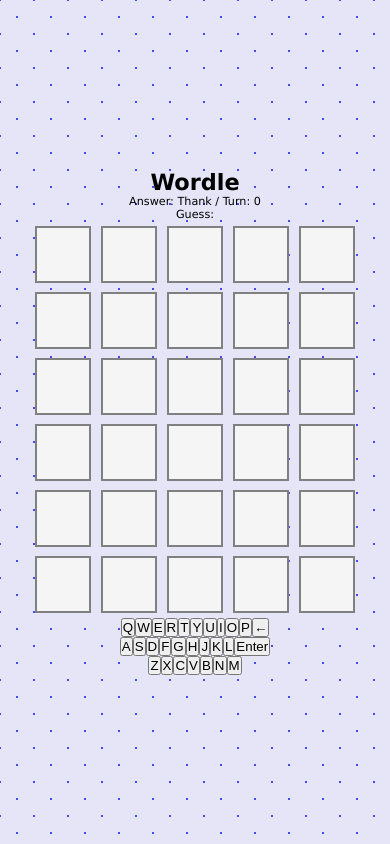
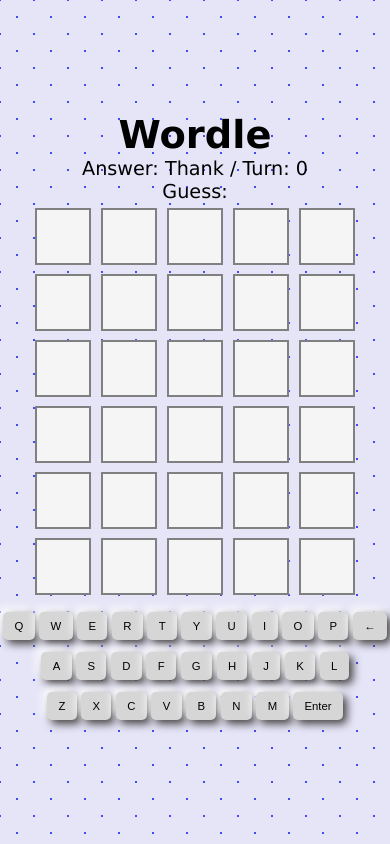
Before and after one commit to seanscott95/My-Wordle, a React (Vite) app: page / in a window 390 px wide. Built offline with nearby package versions, Linux system fonts and the light colour scheme.

Commit message:
styled and positioned the keyboard, resposive on mobile phones, colors now change appropiately, error with the usedKeys updating on the keyboard, usedKeys is one update behind

```diff
--- a/src/components/Keyboard.jsx
+++ b/src/components/Keyboard.jsx
@@ -1,7 +1,7 @@
 const Keyboard = ({ usedKeys }) => {
   return (
     <>
-        <section className='keypad'>
+        <section className='keyboard'>
             <div className='row'>
                 <button className={usedKeys['Q']}>Q</button>
                 <button className={usedKeys['W']}>W</button>
@@ -25,7 +25,6 @@
                 <button className={usedKeys['J']}>J</button>
                 <button className={usedKeys['K']}>K</button>
                 <button className={usedKeys['L']}>L</button>
-                <button className='Enter'>Enter</button>
             </div>
             <div className='row'>
                 <button className={usedKeys['Z']}>Z</button>
@@ -35,6 +34,7 @@
                 <button className={usedKeys['B']}>B</button>
                 <button className={usedKeys['N']}>N</button>
                 <button className={usedKeys['M']}>M</button>
+                <button className='Enter'>Enter</button>
             </div>
         </section>
     </>
--- a/src/hooks/useWordle.jsx
+++ b/src/hooks/useWordle.jsx
@@ -90,6 +90,7 @@
                     };
                 });
             });
+            console.log('nk', newKeys)
 
             return newKeys;
         });
--- a/src/index.css
+++ b/src/index.css
@@ -9,7 +9,7 @@
 }
 
 body {
-  font-size: clamp(0.7rem, 2.5vw, 1.2rem);
+  font-size: clamp(0.7rem, 2.5vw + 1rem, 1.2rem);
   width: 100%;
   height: 100%;
   max-width: 1500px;
@@ -58,19 +58,19 @@
 .row div:nth-child(5) {
   animation-delay: 0.8s;
 }
-.row .green {
+.row div.green {
   --background: rgb(13, 193, 13);
   --border-color: rgb(17, 168, 17);
   --color: whitesmoke;
   animation: flip 0.5s ease forwards;
 }
-.row .yellow {
+.row div.yellow {
   --background: rgb(215, 215, 6);
   --border-color: rgb(197, 197, 11);
   --color: whitesmoke;
   animation: flip 0.5s ease forwards;
 }
-.row .grey {
+.row div.grey {
   --background: rgb(101, 100, 100);
   --border-color: grey;
   --color: whitesmoke;
@@ -78,6 +78,45 @@
 }
 .row.current > .entered {
   animation: bounce 0.2s ease-in-out forwards;
+}
+
+/* ------ Keyboard ------*/
+.keyboard {
+  width: 100%;
+  margin: 0.5em auto;
+}
+.keyboard .row {
+  max-width: 500px;
+  margin: 0.4em 0 0 0;
+}
+.keyboard button {
+  font-size: clamp(0.4rem, 2.5vw + 0.1rem, 4rem);
+  color: black;
+  margin: 0.2em;
+  padding: 0.7em 1em;
+  border: none;
+  background: rgb(214, 214, 214);
+  box-shadow: 4px 4px 8px #474343, -4px -4px 8px #fff;
+  outline: none;
+  border-radius: 5px;
+}
+.keyboard button.green {
+  background: rgb(13, 193, 13);
+  color: white;
+  transition: all 0.3s ease-in;
+}
+.keyboard button.yellow {
+  background: rgb(215, 215, 6);
+  color: white;
+  transition: all 0.3s ease-in;
+}
+.keyboard button.grey {
+  background: rgb(101, 100, 100);
+  color: white;
+  transition: all 0.3s ease-in;
+}
+.keyboard button:active {
+  box-shadow: 1px 1px 2px #fff8f8, -1px -1px 2px #474343;
 }
 
 /* ------------ Animations ------------*/
--- a/src/index.scss
+++ b/src/index.scss
@@ -1,7 +1,12 @@
 $primary: rgba(255, 255, 224, 0.957);
 
-$fontSize: clamp(.7rem, 2.5vw, 1.2rem);
+$fontSize: clamp(.7rem, 2.5vw + 1rem, 1.2rem);
+$keyboardFontSize: clamp(.4rem, 2.5vw + .1rem, 4rem);
 $lrgFontSize: clamp(2rem, 8vw + 1rem, 4.5rem);
+
+$green: rgb(13, 193, 13);
+$yellow: rgb(215, 215, 6);
+$grey: rgb(101, 100, 100);
 
 * {
     margin: 0;
@@ -63,31 +68,70 @@
         &:nth-child(5) {
             animation-delay: .8s;
         }
-    }
-    .green {
+        &.green {
             --background: rgb(13, 193, 13);
             --border-color: rgb(17, 168, 17);
             --color: whitesmoke;
             animation: flip .5s ease forwards;
         }
-    .yellow {
+        &.yellow {
             --background: rgb(215, 215, 6);
             --border-color: rgb(197, 197, 11);
             --color: whitesmoke;
             animation: flip .5s ease forwards;
 
         }
-    .grey {
+        &.grey {
             --background: rgb(101, 100, 100);
             --border-color: grey;
             --color: whitesmoke;
             animation: flip .5s ease forwards;
+        }
     }
     &.current > .entered {
         animation: bounce .2s ease-in-out forwards;
     }
 }
 
+/* ------ Keyboard ------*/
+.keyboard {
+    width: 100%;
+    margin: .5em auto;
+    .row {
+        max-width: 500px;
+        margin: .4em 0 0 0;
+    }
+    button {
+        font-size: $keyboardFontSize;
+        color: black;
+        margin: .2em;
+        padding: .7em 1em;
+        border: none;
+        background: rgb(214, 214, 214);
+        box-shadow: 4px 4px 8px #474343, -4px -4px 8px #fff;
+        outline: none;
+        border-radius: 5px;
+        &.green {
+            background: $green;
+            color: white;
+            transition: all .3s ease-in;
+        }
+        &.yellow {
+            background: $yellow;
+            color: white;
+            transition: all .3s ease-in;
+        }
+        &.grey {
+            background: $grey;
+            color: white;
+            transition: all .3s ease-in;
+        }
+
+    }
+    button:active {
+        box-shadow: 1px 1px 2px #fff8f8, -1px -1px 2px #474343;
+    }
+}
 
 /* ------------ Animations ------------*/
 
```
Also changed, not shown: 1 other file (tests, documents, lock files or other folders). Lines whose indentation alone changed are shown as unchanged.
